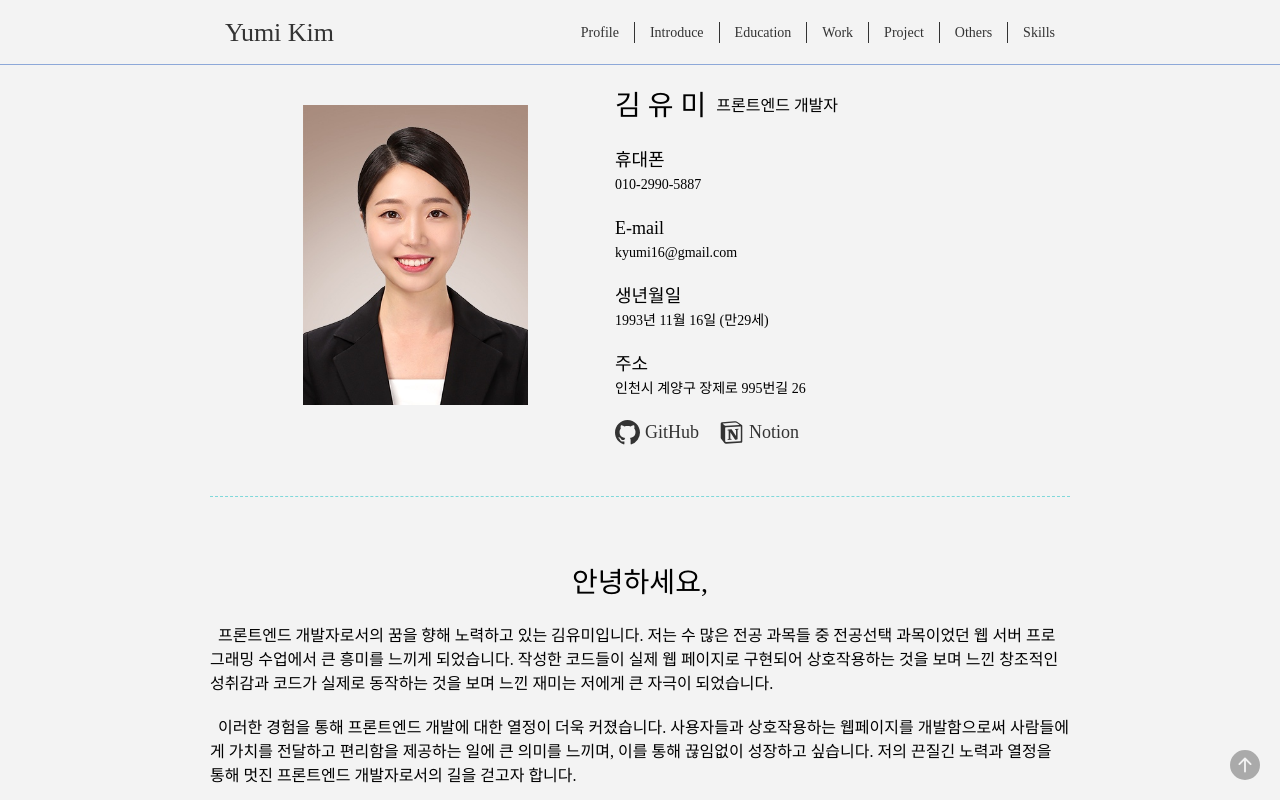
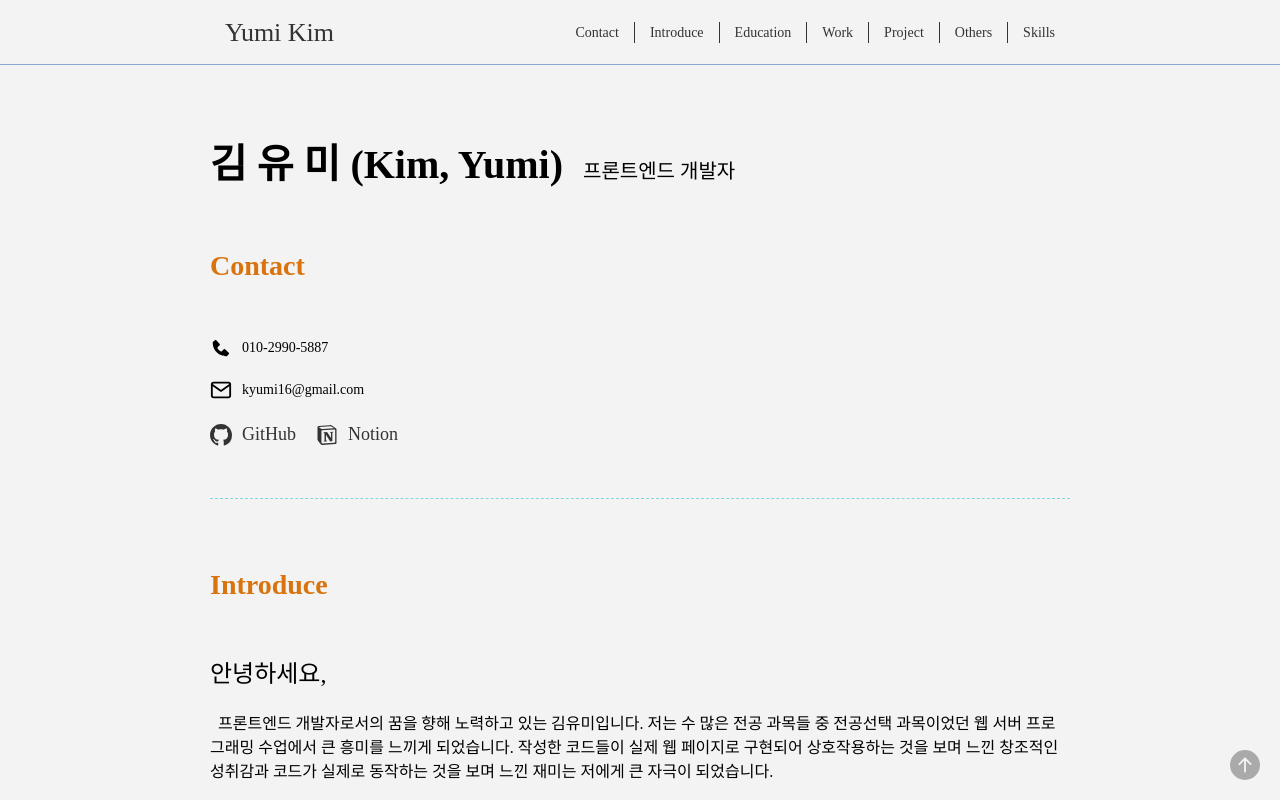
Before and after one commit to rladbal0101/portfolio, a React (Create React App) app: page / in a window 1280 px wide. Shown: the top 800 px of the page. Built offline with nearby package versions, Linux system fonts and the light colour scheme; a web font is replaced by a local one.

Commit message:
2023-08-16 피드백 내용수정

```diff
--- a/src/App.js
+++ b/src/App.js
@@ -21,7 +21,7 @@ const GlobalStyle = createGlobalStyle`
   }
 
   #root {
-    text-align: center;
+    /* text-align: center; */
   }
 
   * {
@@ -46,11 +46,17 @@ const GlobalStyle = createGlobalStyle`
     }
   }
 
+  h1 {
+    font-size: 28px;
+    font-weight: 700;
+    color: #D9730D;
+  }
   h2 {
-    font-size: 28px;
+    font-size: 24px;
   }
   h3 {
     font-size: 20px;
+    font-size: 18px;
   }
   h4 {
     font-size: 18px;
@@ -102,17 +108,21 @@ const GlobalStyle = createGlobalStyle`
     .inner {
       max-width: 500px;
     }
+    h1 {
+      font-size: 25px;
+    }
     h2 {
-      font-size: 25px;
+      font-size: 22px;
     }
     h3 {
       font-size: 18px;
+      font-size: 16px;
     }
     h4 {
       font-size: 16px;
     }
     p {
-      font-size: 14px;
+      font-size: 13px;
     }
     li {
       font-size: 13px;
--- /dev/null
+++ b/src/components/Contact.js
@@ -0,0 +1,115 @@
+import React from 'react';
+import styled from 'styled-components';
+import { BiSolidPhone } from "react-icons/bi";
+import { FiMail } from "react-icons/fi";
+import { BsGithub } from "react-icons/bs";
+import { RxNotionLogo } from "react-icons/rx";
+
+const ContactWrapper = styled.div`
+  padding-top: 85px;
+
+  @media screen and (max-width: 768px) {
+    flex-direction: column;
+    align-items: center;
+
+    &#contact {
+      padding-top: 65px;
+    }
+  }
+`;
+
+const ContactTitle = styled.div`
+  display: flex;
+  align-items: baseline;
+  margin: 50px 0;
+  flex-wrap: wrap;
+
+  h1 {
+    color: #000;
+    font-size: 40px;
+  }
+  p {
+    font-size: 20px;
+    margin: 0 0 0 20px;
+  }
+
+  @media screen and (max-width: 768px) {
+    flex-direction: column;
+
+    h1 {
+      font-size: 32px;
+    }
+    p {
+      font-size: 18px;
+      margin: 20px 0 0 0;
+    }
+  }
+`;
+
+const ContactInfo = styled.div`
+  width: 400px;
+  text-align: left;
+  display: flex;
+  flex-direction: column;
+  justify-content: center;
+`;
+
+const ContactInfoUl = styled.ul`
+
+  p {
+    font-size: 14px;
+  }
+
+  li {
+    display: flex;
+
+    a {
+      display: flex;
+      align-items: center;
+
+    }
+    svg {
+      font-size: 22px;
+      margin-right: 10px;
+    }
+
+    h4 + h4 {
+      margin-left: 20px;
+    }
+  }
+`;
+
+function Contact(props) {
+  return (
+    <ContactWrapper id='contact'>
+      <ContactTitle>
+        <h1>김 유 미 &#40;Kim, Yumi&#41;</h1>
+        <p>프론트엔드 개발자</p>
+      </ContactTitle>
+
+      <h1>Contact</h1>
+      <ContactInfo className='mt-3'>
+        <ContactInfoUl>
+          <li className='mt-2'>
+            <BiSolidPhone />
+            <p>010-2990-5887</p>
+          </li>
+          <li className='mt-2'>
+            <FiMail />
+            <p>kyumi16@gmail.com</p>
+          </li>
+          <li className='mt-2'>
+            <h4>
+              <a href='https://github.com/rladbal0101' target='_blank'><BsGithub />GitHub</a>
+            </h4>
+            <h4>
+              <a href='https://magnificent-echinodon-80d.notion.site/52656b0ab27741e2b2fa50df4ad632a0?pvs=4' target='_blank'><RxNotionLogo />Notion</a>
+            </h4>
+          </li>
+        </ContactInfoUl>
+      </ContactInfo>
+    </ContactWrapper>
+  );
+}
+
+export default Contact;
--- a/src/components/Educations.js
+++ b/src/components/Educations.js
@@ -37,7 +37,7 @@ function Educations(props) {
 
   return (
     <EducationWraaper className='mt-5' id='education'>
-      <h2>Education</h2>
+      <h1>Education</h1>
       {
         sortEducationData.map(education =>
           <Education className='mt-5' key={education.id}>
--- a/src/components/Introduce.js
+++ b/src/components/Introduce.js
@@ -30,8 +30,9 @@ const IntroduceParagraph = styled.div`
 function Introduce(props) {
   return (
     <IntroduceWrapper className='mt-5' id='introduce'>
+      <h1>Introduce</h1>
       <IntroduceParagraph>
-        <h2>안녕하세요&#44;</h2>
+        <h2 className='mt-5'>안녕하세요&#44;</h2>
         <p className='intro'>
           프론트엔드 개발자로서의 꿈을 향해 노력하고 있는 김유미입니다. 저는 수 많은 전공 과목들 중 전공선택 과목이었던 웹 서버 프로그래밍 수업에서 큰 흥미를 느끼게 되었습니다. 작성한 코드들이 실제 웹 페이지로 구현되어 상호작용하는 것을 보며 느낀 창조적인 성취감과 코드가 실제로 동작하는 것을 보며 느낀 재미는 저에게 큰 자극이 되었습니다.
         </p>
--- a/src/components/Layout.js
+++ b/src/components/Layout.js
@@ -138,7 +138,8 @@ function Layout(props) {
           <Logo className='cursor-pointer logo'><a href='#'>Yumi Kim</a></Logo>
           <NavWrapper>
             <ul className='nav'>
-              <li className='cursor-pointer'><a href='#profile'>Profile</a></li>
+              {/* <li className='cursor-pointer'><a href='#profile'>Profile</a></li> */}
+              <li className='cursor-pointer'><a href='#contact'>Contact</a></li>
               <li className='cursor-pointer'><a href='#introduce'>Introduce</a></li>
               <li className='cursor-pointer'><a href='#education'>Education</a></li>
               <li className='cursor-pointer'><a href='#work'>Work</a></li>
--- a/src/components/Others.js
+++ b/src/components/Others.js
@@ -26,7 +26,7 @@ const Other = styled.div`
 function Others(props) {
   return (
     <OtherWraaper className='mt-5' id='other'>
-      <h2>Other Experience</h2>
+      <h1>Other Experience</h1>
       <Other className='mt-5'>
         {/* <p>
           들어갈 내용: 1) 회사 2) 부서/직함 3) 기간 4) 진행한 일 5) 사용한 기술 6) 성과와 수치 중심의 결과(예: 매출 신장률, 수상 경력, 언론 기사 등) 등
--- a/src/components/Profile.js
+++ b/src/components/Profile.js
@@ -5,8 +5,8 @@ import { BsGithub } from "react-icons/bs";
 import { RxNotionLogo } from "react-icons/rx";
 
 const ProfileWrapper = styled.div`
-  display: flex;
-  justify-content: center;
+  /* display: flex; */
+  /* justify-content: center; */
   padding-top: 85px;
 
   @media screen and (max-width: 768px) {
@@ -85,9 +85,10 @@ const ContactInfoUl = styled.ul`
 function Profile(props) {
   return (
     <ProfileWrapper id='profile'>
-      <ProfileImgWrapper>
+      <h1>Contact</h1>
+      {/* <ProfileImgWrapper>
         <ProfileImg />
-      </ProfileImgWrapper>
+      </ProfileImgWrapper> */}
       <ProfileInfo className='profile-info'>
         <ContactTitle className='content-title'>
           <h2>김 유 미</h2>
@@ -102,14 +103,14 @@ function Profile(props) {
             <h4>E-mail</h4>
             <p>kyumi16@gmail.com</p>
           </li>
-          <li className='mt-2'>
+          {/* <li className='mt-2'>
             <h4>생년월일</h4>
             <p>1993년 11월 16일 &#40;만29세&#41;</p>
           </li>
           <li className='mt-2'>
             <h4>주소</h4>
             <p>인천시 계양구 장제로 995번길 26</p>
-          </li>
+          </li> */}
           <li className='mt-2 link'>
             <h4>
               <a href='https://github.com/rladbal0101' target='_blank'><BsGithub />GitHub</a>
--- a/src/components/Projects.js
+++ b/src/components/Projects.js
@@ -105,7 +105,7 @@ function Projects(props) {
 
   return (
     <ProjectsWraaper className='mt-5' id='project'>
-      <h2>Projects</h2>
+      <h1>Projects</h1>
       {
         sortProjectData.map(project =>
           <Project className='mt-5'>
--- a/src/components/Skills.js
+++ b/src/components/Skills.js
@@ -10,15 +10,16 @@ const SkillsWraaper = styled.div`
   }
 
   li {
-    display: flex;
-    align-items: center;
-    text-align: left;
+    /* display: flex; */
+    /* align-items: center; */
+    /* text-align: left; */
 
     h3 {
+      font-weight: 700;
       white-space : nowrap;
       padding: 0 8px;
-      background-color: rgba(128, 216, 218, 0.2);
-      border-radius: 20px;
+      /* background-color: rgba(128, 216, 218, 0.2);
+      border-radius: 20px; */
     }
   }
 `;
@@ -26,7 +27,7 @@ const SkillsWraaper = styled.div`
 function Skills(props) {
   return (
     <SkillsWraaper className='mt-5' id='skill'>
-      <h2>Skills</h2>
+      <h1>Skills</h1>
         <ul className='mt-5'>
           <li className='mt-2'>
             <h3>UI</h3>
--- a/src/components/Works.js
+++ b/src/components/Works.js
@@ -13,6 +13,10 @@ const WorkWraaper = styled.div`
 
 const Work = styled.div`
   text-align: left;
+
+  & + & {
+    margin-top: 30px;
+  }
 `;
 
 const WorkTitleContainer = styled.div`
@@ -42,10 +46,11 @@ function Works(props) {
 
   return (
     <WorkWraaper className='mt-5' id='work'>
-      <h2>Work</h2>
+      <h1>Work</h1>
+      <div className='mt-5'>
         {
           sortWorkData.map(work =>
-          <Work className='mt-3'>
+            <Work>
               <WorkTitleContainer>
                 <h3>{work.company}</h3>
                 <PositionText>{work.position}</PositionText>
@@ -58,6 +63,7 @@ function Works(props) {
             </Work>
           )
         }
+      </div>
     </WorkWraaper>
   );
 }
--- a/src/pages/Main.js
+++ b/src/pages/Main.js
@@ -9,6 +9,7 @@ import Skills from '../components/Skills';
 
 import { BsArrowUpCircleFill } from "react-icons/bs";
 import styled from 'styled-components';
+import Contact from '../components/Contact';
 
 const Scroll = styled.a`
 
@@ -32,7 +33,8 @@ function Main(props) {
       {/*
         제목, 직무명, 인적사항, 자기소개, 학력 및 교육사항, 경력, 프로젝트, 직무 관련 활동, 기타 경력 및 경험, 스킬
       */}
-      <Profile />
+      {/* <Profile /> */}
+      <Contact />
       <Introduce />
       <Educations />
       <Works />
```
Lines whose indentation alone changed are shown as unchanged.
